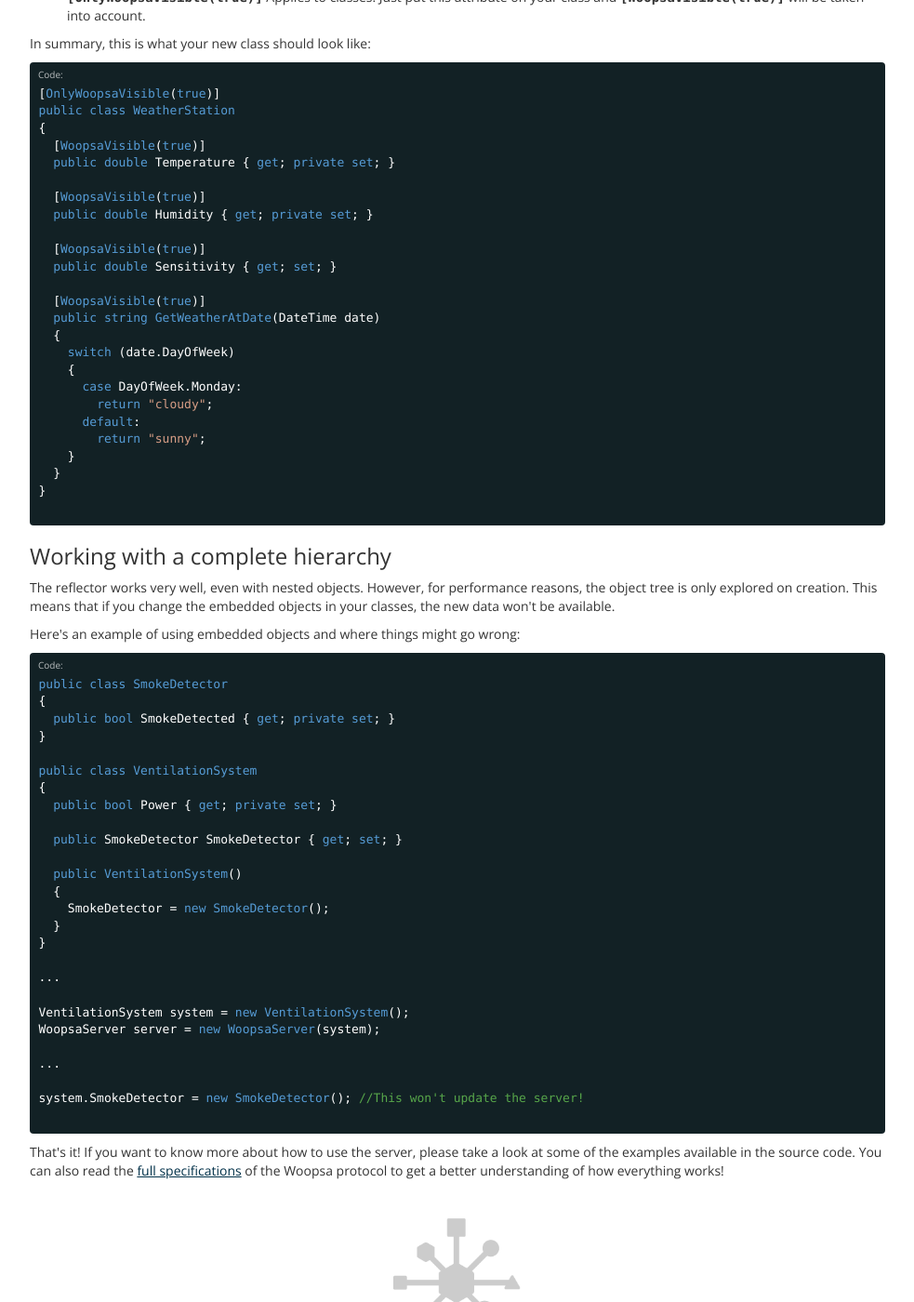
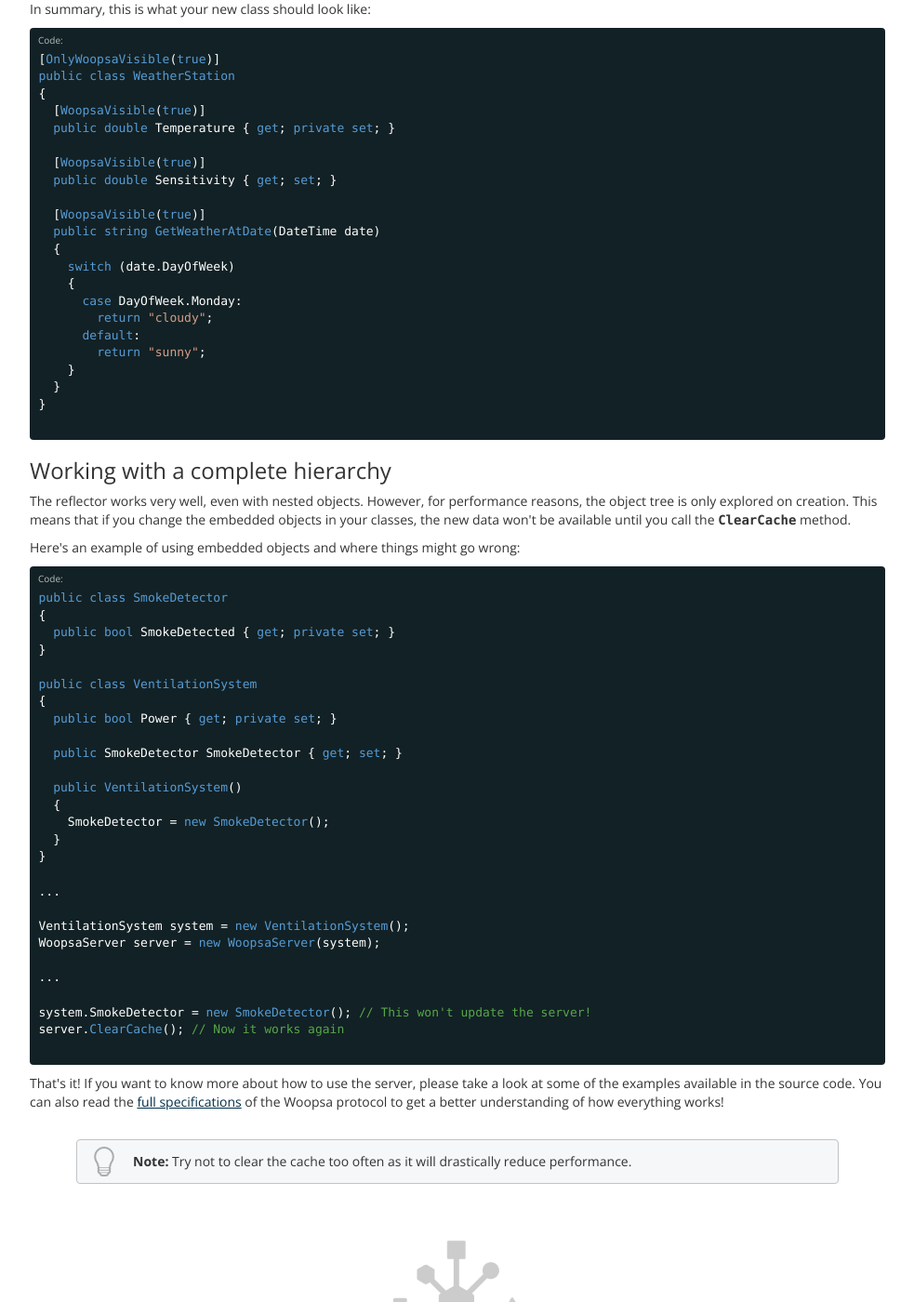
Before and after one commit to woopsa-protocol/woopsa-protocol.github.io, a Jekyll site: the page built from get-started.html, in a window 1280 px wide and 1400 px high, scrolled down 3257 px. Shown: the whole window at 93% size, without its empty margins (148-1131 px from the left). Built offline with Jekyll 4.4.1, drawn with Linux system fonts in a browser that asks for light colours; some of the changed text lies outside the part shown.

Commit message:
- Removed useless "Humidity" from the Getting Started example - Added note on using "ClearCache"

```diff
--- a/get-started.html
+++ b/get-started.html
@@ -114,8 +114,6 @@
 {
   public double Temperature { get; private set; }
 
-  public double Humidity { get; private set; }
-
   public double Sensitivity { get; set; }
 
   public string GetWeatherAtDate(DateTime date)
@@ -160,9 +158,6 @@
   public double Temperature { get; private set; }
 
   [WoopsaVisible(true)]
-  public double Humidity { get; private set; }
-
-  [WoopsaVisible(true)]
   public double Sensitivity { get; set; }
 
   [WoopsaVisible(true)]
@@ -181,7 +176,7 @@
     </div>
 
 	<h3 id="csharp-server-working-with-a-complete-hierarchy">Working with a complete hierarchy</h3>
-	<p>The reflector works very well, even with nested objects. However, for performance reasons, the object tree is only explored on creation. This means that if you change the embedded objects in your classes, the new data won't be available.</p>
+	<p>The reflector works very well, even with nested objects. However, for performance reasons, the object tree is only explored on creation. This means that if you change the embedded objects in your classes, the new data won't be available until you call the <samp>ClearCache</samp> method.</p>
 	<p>Here's an example of using embedded objects and where things might go wrong:</p>
     <div class="code">
     {% highlight csharp %}
@@ -209,10 +204,12 @@
 
 ...
 
-system.SmokeDetector = new SmokeDetector(); //This won't update the server!
+system.SmokeDetector = new SmokeDetector(); // This won't update the server!
+server.ClearCache(); // Now it works again
     {% endhighlight %}
 	</div>
 	<p>That's it! If you want to know more about how to use the server, please take a look at some of the examples available in the source code. You can also read the <a href="/specifications/">full specifications</a> of the Woopsa protocol to get a better understanding of how everything works!</p>
+	<p class="note"><strong>Note:</strong> Try not to clear the cache too often as it will drastically reduce performance.</p>
 </div>
 
 <div id="javascript-client" class="part-block">
@@ -274,11 +271,6 @@
   "Properties":[
     {
       "Name":"Temperature",
-      "Type":"Real",
-      "ReadOnly":true
-    },
-    {
-      "Name":"Humidity",
       "Type":"Real",
       "ReadOnly":true
     },
@@ -437,7 +429,6 @@
     <div class="output">
     {% highlight text %}
 Property Temperature : Real (True)
-Property Humidity : Real (True)
 Property Sensitivity : Real (False)
 Method MultiRequest : JsonData
 Argument Requests : JsonData
```
